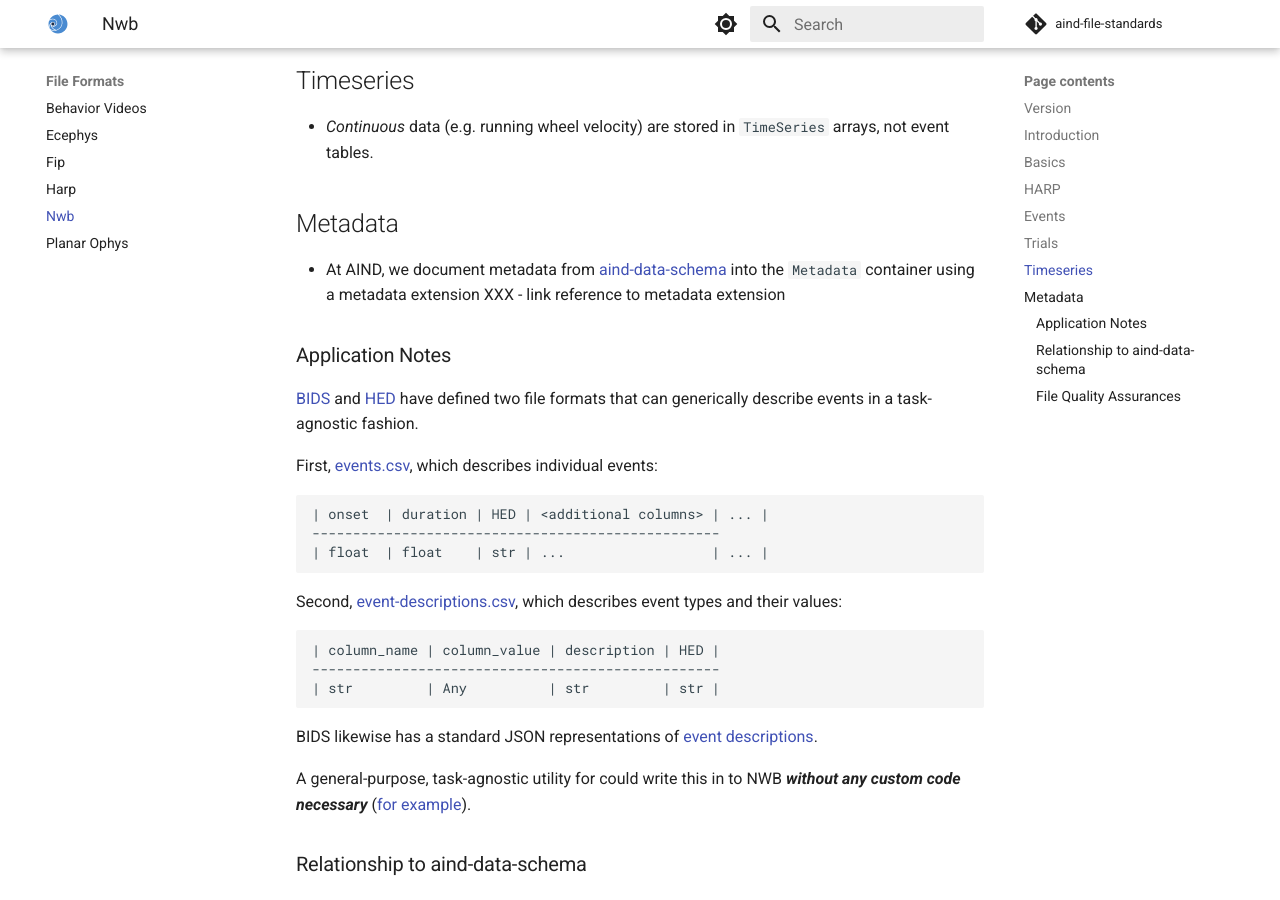
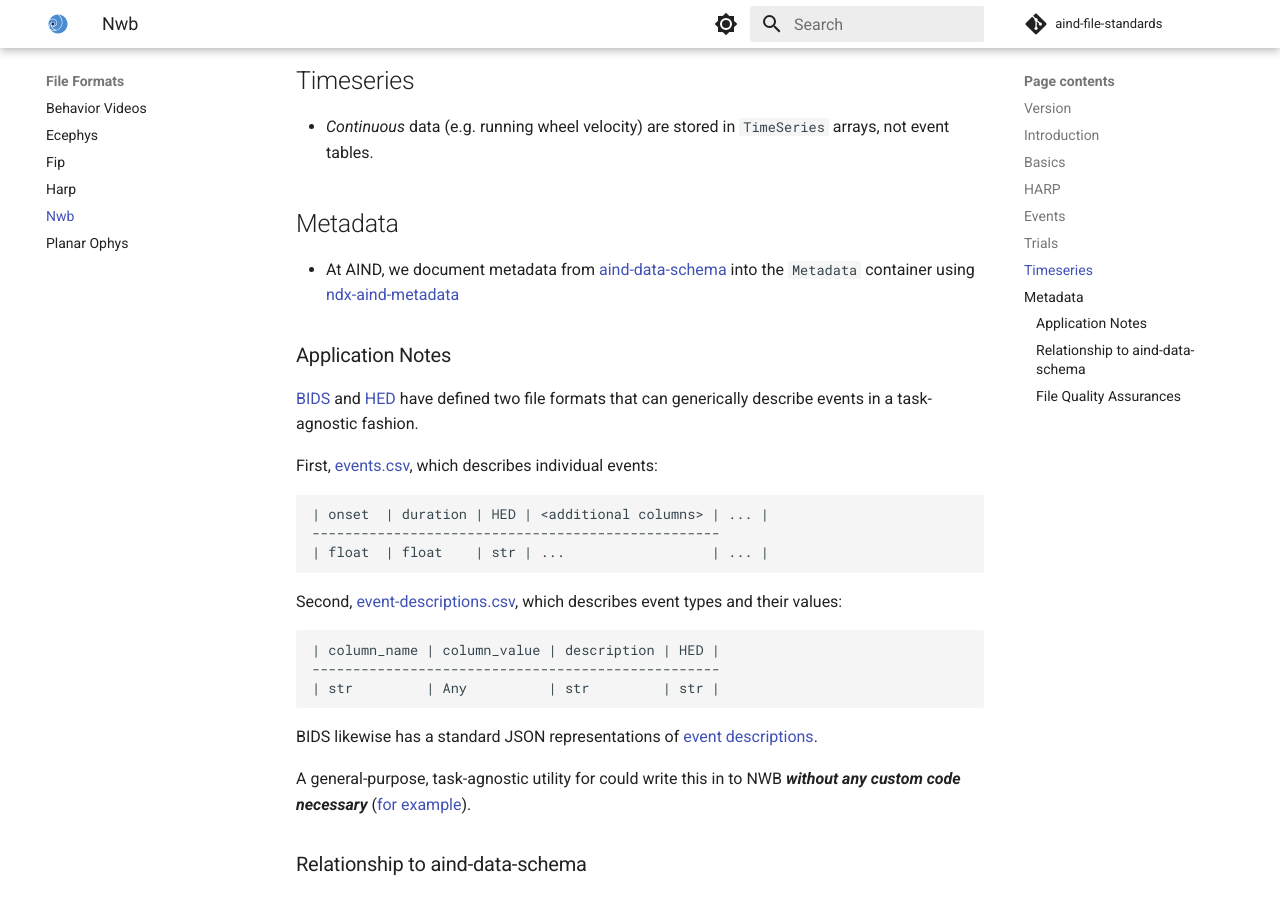
Before and after one commit to AllenNeuralDynamics/aind-file-standards, an MkDocs documentation site: the page built from docs/file_formats/nwb.md, in a window 1280 px wide and 900 px high, scrolled down 1471 px. Built offline with MkDocs 1.6.1 and Material for MkDocs 9.7.7, drawn with Linux system fonts in a browser that asks for light colours; comment, search, counter and statistics services are not loaded.

Commit message:
docs: nwb container descriptions

```diff
--- a/docs/file_formats/nwb.md
+++ b/docs/file_formats/nwb.md
@@ -40,8 +40,7 @@ We also take this opportunity to remind readers about some general NWB basics:
 
 ## Metadata
 
-- At AIND, we document metadata from [aind-data-schema](https://aind-data-schema.readthedocs.io/en/latest/) into the `Metadata` container using a metadata extension XXX - link reference to metadata extension
-
+- At AIND, we document metadata from [aind-data-schema](https://aind-data-schema.readthedocs.io/en/latest/) into the `Metadata` container using [ndx-aind-metadata](https://github.com/AllenNeuralDynamics/ndx-aind-metadata)
 
 ### Application Notes
 
```
